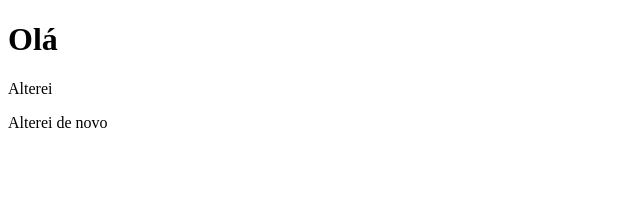
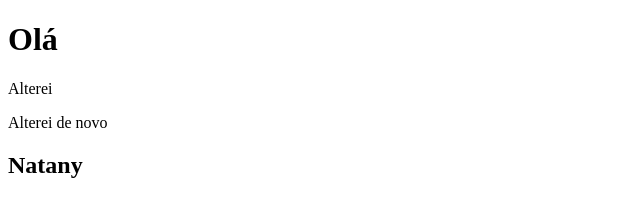
Before and after one commit to natanymariano/teste-para-valer, a plain HTML site: page index.html in a window 1280 px wide. Shown: the whole page, without its empty margins (0-640 px from the left). Drawn offline with Linux system fonts and the light colour scheme.

Commit message:
Update index.html

```diff
--- a/index.html
+++ b/index.html
@@ -10,5 +10,6 @@
     <h1>Olá</h1>
     <p>Alterei</p>
     <p>Alterei de novo </p>
+    <h2>Natany</h2>
 </body>
 </html>
```
